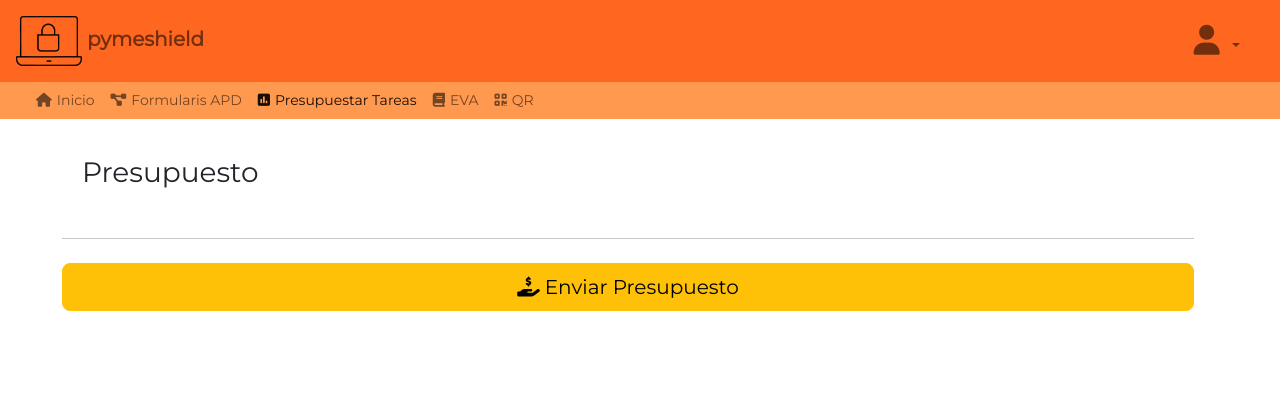
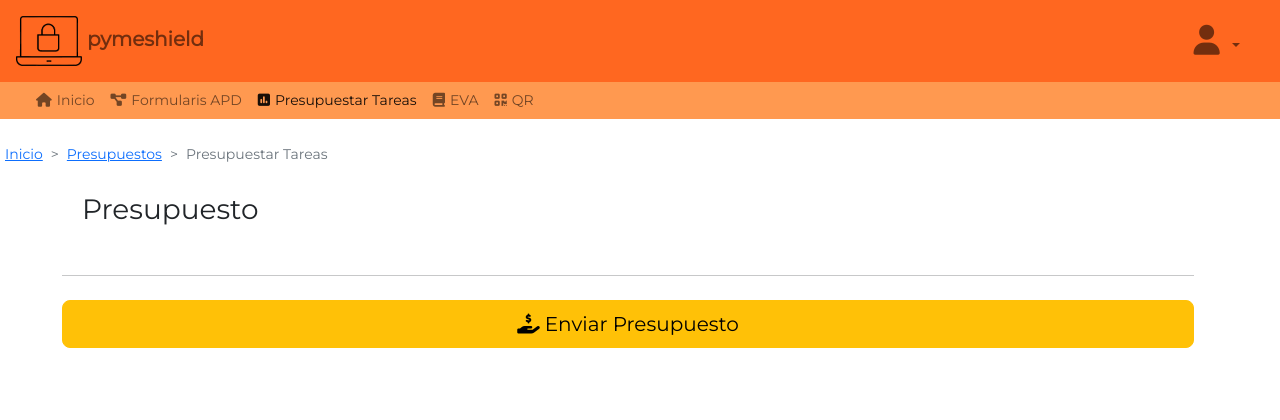
Before and after one commit to francisco-zr/daw2_equip4_sprint3, a PHP site: page /public/FormulariPresupost.php in a window 1280 px wide. Shown: the top 420 px of the page. Run offline with PHP 8.4, Linux system fonts and the light colour scheme; data comes from the database, SQL or seed files in the repository; data that the repository does not hold is empty; style sheets or scripts are compiled from the project's sources; some libraries are stand-ins or nearby versions.

Commit message:
últimos retoques visuales

```diff
--- a/files/public/DiagramaGantt.php
+++ b/files/public/DiagramaGantt.php
@@ -19,7 +19,7 @@ require_once("../src/class/TascaClass.php");
   </header>
   <main>
     <div class="d-flex justify-content-between flex-wrap flex-md-nowrap align-items-center px-2 pb-2 mb-3 border-bottom">
-      <h1 class="h2">{Nombre del informe}</h1>
+      <h1 class="h2">Calendario de tareas</h1>
       <div class="btn-toolbar mb-2 mb-md-0">
         <a href="imprimirTascas.php" target="_blank" type="button" class="btn btn-warning"><i class="fa-solid fa-file-pdf"></i>Descargar PDF</a>
       </div>
--- a/files/public/FormulariPresupost.php
+++ b/files/public/FormulariPresupost.php
@@ -19,6 +19,13 @@ if (isset($_GET['id_presupuesto'])) {
         <?php require_once("../src/includes/header.php"); ?>
     </header>
     <main>
+    <nav style="--bs-breadcrumb-divider: '>';" aria-label="breadcrumb">
+      <ol class="breadcrumb">
+        <li class="breadcrumb-item"><a href="#">Inicio</a></li>
+        <li class="breadcrumb-item"><a href="formularisAPD.php">Presupuestos</a></li>
+        <li class="breadcrumb-item active" aria-current="page">Presupuestar Tareas <?php echo $id; ?></li>
+      </ol>
+    </nav>
         <div class="container p-1">
             <div class="row justify-content-between">
                 <div class="col-4">
```
Also changed, not shown: files/public/user_aceptarPresupuesto.php (+7 -0 lines).
